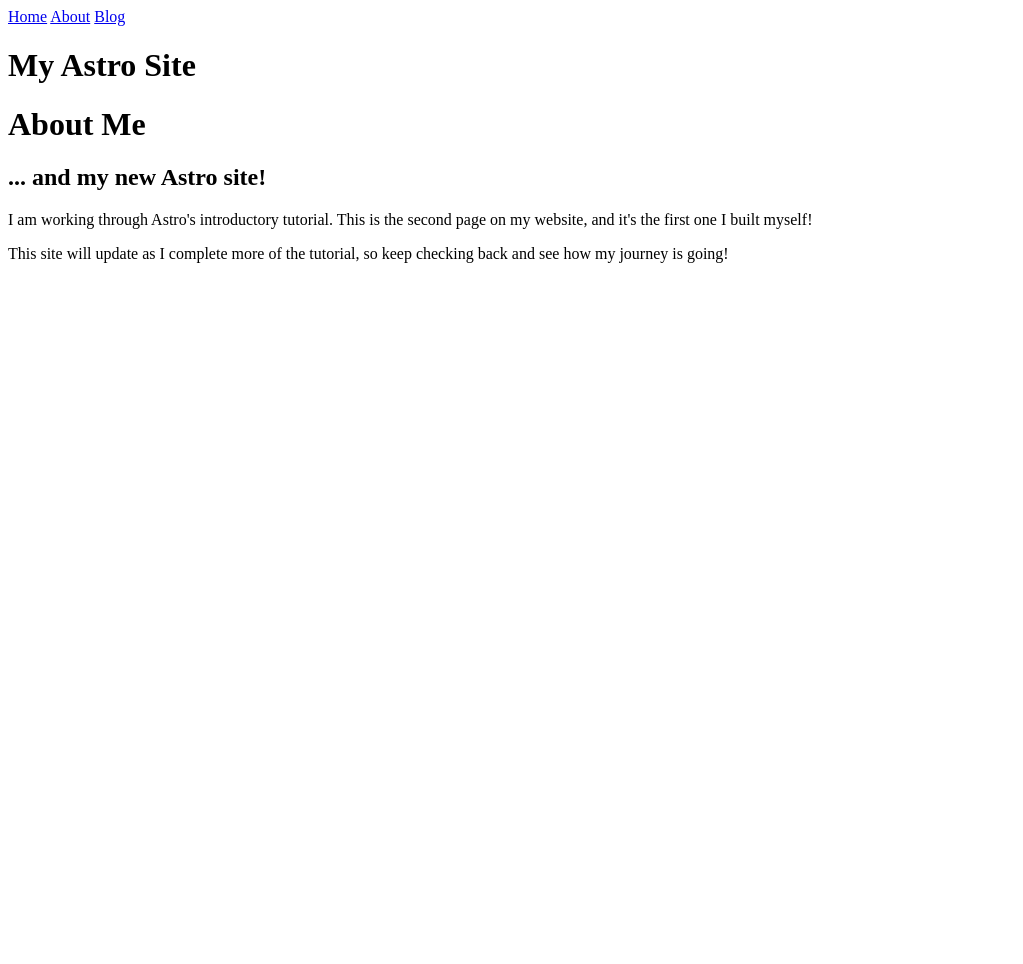
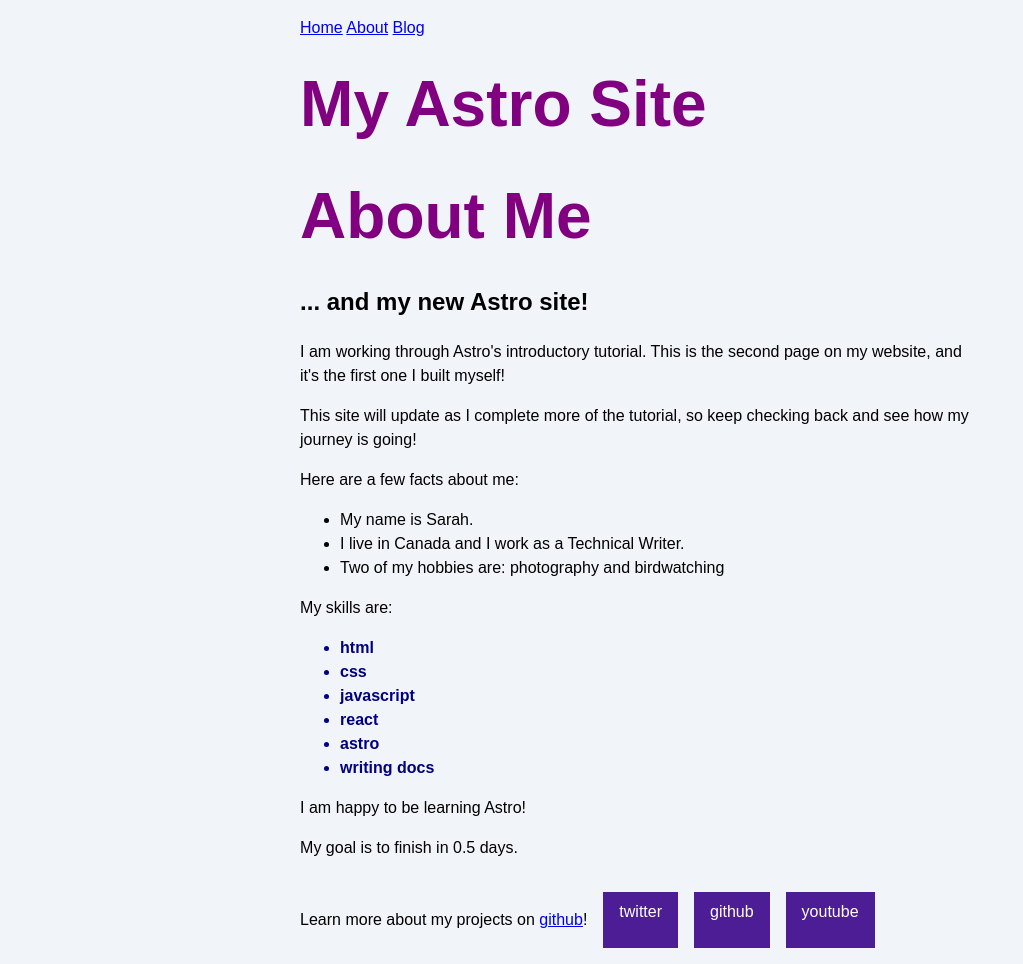
Before and after one commit to NeverDoIEver/job_application_tracker, an Astro site in the folder front_end/: page /about in a window 1280 px wide. Shown: the whole page, without its empty margins (0-1023 px from the left). Before the commit the page ends 800 px from the top, so only its background shows below. Built offline with nearby package versions, Linux system fonts and the light colour scheme; Astro itself is replaced by a stand-in of ours.

Commit message:
tutorial

```diff
--- /dev/null
+++ b/front_end/src/components/Footer.astro
@@ -0,0 +1,23 @@
+---
+const platform = "github";
+const username = "withastro";
+import Social from "./Social.astro";
+---
+
+<style>
+    footer {
+        display: flex;
+        gap: 1rem;
+        margin-top: 2rem;
+    }
+</style>
+<footer>
+    <p>
+        Learn more about my projects on <a
+            href={`https://www.${platform}.com/${username}`}>{platform}</a
+        >!
+    </p>
+    <Social platform="twitter" username="astrodotbuild" />
+    <Social platform="github" username="withastro" />
+    <Social platform="youtube" username="astrodotbuild" />
+</footer>
--- /dev/null
+++ b/front_end/src/components/Navigation.astro
@@ -0,0 +1,7 @@
+---
+
+---
+
+<a href="/">Home</a>
+<a href="/about/">About</a>
+<a href="/blog/">Blog</a>
--- /dev/null
+++ b/front_end/src/components/Social.astro
@@ -0,0 +1,14 @@
+---
+const { platform, username } = Astro.props;
+---
+
+<a href={`https://www.${platform}.com/${username}`}>{platform}</a>
+
+<style>
+    a {
+        padding: 0.5rem 1rem;
+        color: white;
+        background-color: #4c1d95;
+        text-decoration: none;
+    }
+</style>
--- a/front_end/src/pages/about.astro
+++ b/front_end/src/pages/about.astro
@@ -1,5 +1,27 @@
 ---
+import Footer from "../components/Footer.astro";
+import Navigation from "../components/Navigation.astro";
+import "../styles/global.css";
 
+const pageTitle: string = "About Me";
+
+const identity = {
+    firstName: "Sarah",
+    country: "Canada",
+    occupation: "Technical Writer",
+    hobbies: ["photography", "birdwatching", "baseball"],
+};
+
+const skills = ["HTML", "CSS", "JavaScript", "React", "Astro", "Writing Docs"];
+
+const happy = true;
+const finished = false;
+const goal = 0.5;
+const days = 0.5;
+
+const skillColor = "navy";
+const fontWeight = "bold";
+const textCase = "lowercase";
 ---
 
 <html lang="en">
@@ -9,11 +31,20 @@
         <meta name="viewport" content="width=device-width" />
         <meta name="generator" content={Astro.generator} />
         <title>Astro</title>
+        <style define:vars={{ skillColor, fontWeight, textCase }}>
+            h1 {
+                color: purple;
+                font-size: 4rem;
+            }
+            .skill {
+                color: var(--skillColor);
+                font-weight: var(--fontWeight);
+                text-transform: var(--textCase);
+            }
+        </style>
     </head>
     <body>
-        <a href="/">Home</a>
-        <a href="/about/">About</a>
-        <a href="/blog/">Blog</a>
+        <Navigation />
         <h1>My Astro Site</h1>
         <h1>About Me</h1>
         <h2>... and my new Astro site!</h2>
@@ -27,5 +58,39 @@
             This site will update as I complete more of the tutorial, so keep
             checking back and see how my journey is going!
         </p>
+        <p>Here are a few facts about me:</p>
+        <ul>
+            <li>My name is {identity.firstName}.</li>
+            <li>
+                I live in {identity.country} and I work as a {
+                    identity.occupation
+                }.
+            </li>
+            {
+                identity.hobbies.length >= 2 && (
+                    <li>
+                        Two of my hobbies are: {identity.hobbies[0]} and{" "}
+                        {identity.hobbies[1]}
+                    </li>
+                )
+            }
+        </ul>
+        <p>My skills are:</p>
+        <ul>
+            {skills.map((skill) => <li class="skill">{skill}</li>)}
+        </ul>
+
+        {happy && <p>I am happy to be learning Astro!</p>}
+
+        {finished && <p>I finished this tutorial!</p>}
+
+        {
+            goal === days ? (
+                <p>My goal is to finish in 0.5 days.</p>
+            ) : (
+                <p>My goal is not 3 days.</p>
+            )
+        }
+        <Footer />
     </body>
 </html>
--- /dev/null
+++ b/front_end/src/styles/global.css
@@ -0,0 +1,21 @@
+html {
+    background-color: #f1f5f9;
+    font-family: sans-serif;
+}
+
+body {
+    margin: 0 auto;
+    width: 100%;
+    max-width: 80ch;
+    padding: 1rem;
+    line-height: 1.5;
+}
+
+* {
+    box-sizing: border-box;
+}
+
+h1 {
+    margin: 1rem 0;
+    font-size: 2.5rem;
+}
```
Also changed, not shown: front_end/src/pages/blog.astro (+7 -9 lines), front_end/src/pages/index.astro (+5 -6 lines), front_end/src/pages/posts/post-1.md (added, +27 -0 lines), front_end/src/pages/posts/post-2.md (added, +11 -0 lines), front_end/src/pages/posts/post-3.md (added, +11 -0 lines).
